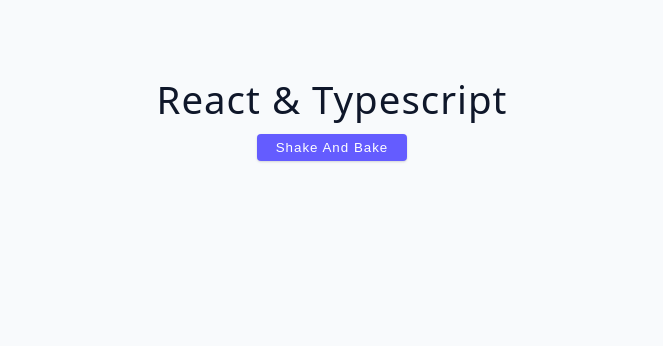
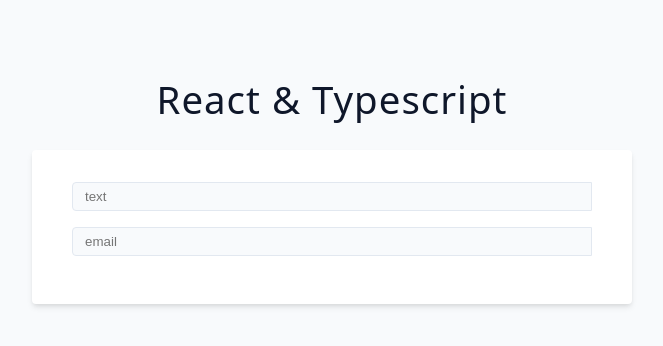
Before and after one commit to ReactRay/React-with-typescript, a React (Vite) app: page / in a window 1280 px wide. Shown: the top 346 px of the page, without its empty margins (308-971 px from the left). Built offline with nearby package versions, Linux system fonts and the light colour scheme.

Commit message:
event in ts

```diff
--- a/src/App.tsx
+++ b/src/App.tsx
@@ -1,4 +1,4 @@
-import Component from './starter/03-state/index.tsx';
+import Component from './starter/04-events/index';
 
 
 function App() {
--- a/src/starter/04-events/index.tsx
+++ b/src/starter/04-events/index.tsx
@@ -1,8 +1,27 @@
+import { useState } from "react";
+
 function Component() {
+
+
+  const [text, setText] = useState('');
+  const [email, setEmail] = useState('')
+
+  const handleChange = (e: React.ChangeEvent<HTMLInputElement>) => {
+    console.log(e.target.value);
+    setEmail(e.target.value);
+  }
   return (
     <div>
       <h2>React & Typescript</h2>
-      <h2>Events</h2>
+      <form className="form">
+        <input type="text" placeholder="text" className="form-input mb-1" value={text} onChange={(e) =>
+          setText(e.target.value)
+        } />
+
+        <input type="email" placeholder="email" className="form-input mb-1" value={email} onChange={handleChange
+        } />
+
+      </form>
     </div>
   );
 }
```
